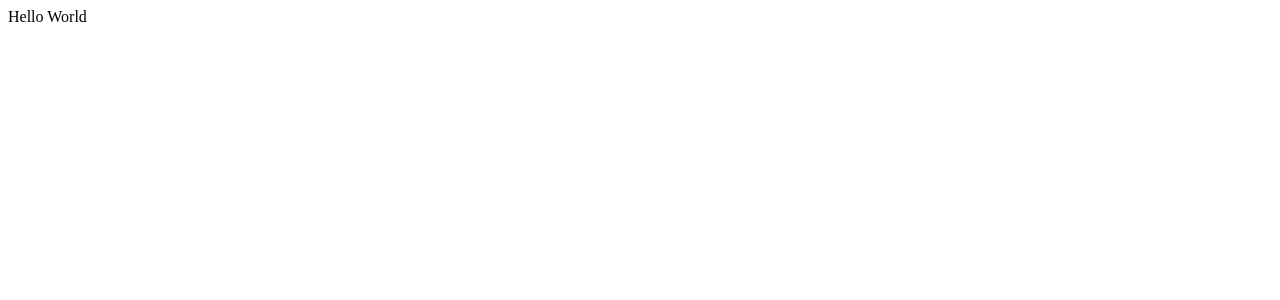
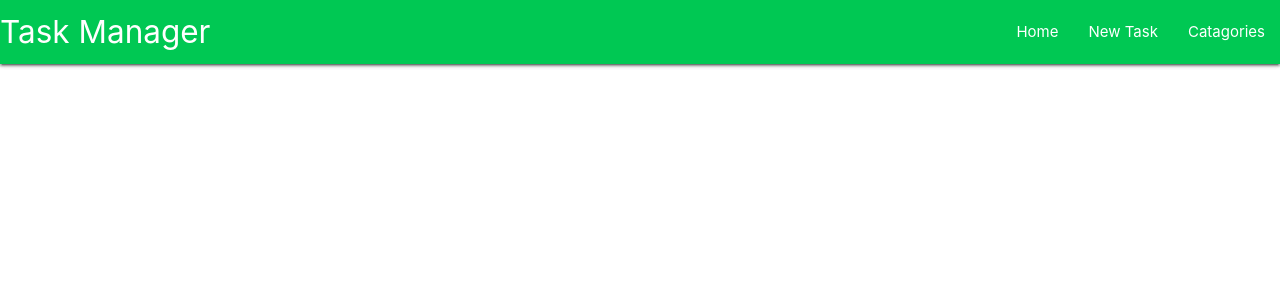
Before and after one commit to kosamad/taskmanager-app, a Flask app: page / in a window 1280 px wide. Before the commit the part shown is almost empty. Shown: the top 300 px of the page. Run offline with Flask 3, Linux system fonts and the light colour scheme.

Commit message:
navbar inputed on base.html with css and js folders ready.

```diff
--- a/taskmanager/templates/base.html
+++ b/taskmanager/templates/base.html
@@ -1,13 +1,52 @@
 <!DOCTYPE html>
 <html lang="en">
+
 <head>
     <meta charset="UTF-8">
     <meta name="viewport" content="width=device-width, initial-scale=1.0">
+    <!-- fontawesome CDN link -->
+    <link rel="stylesheet" href="https://cdnjs.cloudflare.com/ajax/libs/font-awesome/6.5.1/css/all.min.css"
+        integrity="sha512-DTOQO9RWCH3ppGqcWaEA1BIZOC6xxalwEsw9c2QQeAIftl+Vegovlnee1c9QX4TctnWMn13TZye+giMm8e2LwA=="
+        crossorigin="anonymous" referrerpolicy="no-referrer" />
+    <!-- Compiled and minified CSS from materialize-->
+    <link rel="stylesheet" href="https://cdnjs.cloudflare.com/ajax/libs/materialize/1.0.0/css/materialize.min.css"
+        type="text/css">
+    <!-- link to my custom css using templating language -->
+    <link rel="stylesheet" href="{{ url_for('static', filename='css/style.css') }}" type="text/css">
     <title>Task Manager</title>
 </head>
+
 <body>
+    <header>
+        <nav>
+            <nav class="green accent-4">
+                <!-- code for navbar from materialze -->
+                <!-- navbar at top of page -->
+                <div class="nav-wrapper">
+                    <a href="{{ url_for('home') }}" class="brand-logo">Task Manager</a>
+                    <a href="#" data-target="mobile-demo" class="sidenav-trigger"><i class="fas fa-bars">menu</i></a>
+                    <ul class="right hide-on-med-and-down">
+                        <li><a href="{{ url_for('home') }}">Home</a></li>
+                        <li><a href="">New Task</a></li>
+                        <li><a href="">Catagories</a></li>
 
-    Hello World
+                    </ul>
+                </div>
+            </nav>
+            <!-- mobile site sienav -->
+            <ul class="sidenav" id="mobile-demo">
+                <li><a href="{{ url_for('home') }}">Home</a></li>
+                <li><a href="">New Task</a></li>
+                <li><a href="">Catagories</a></li>
+            </ul>
+        </nav>
+    </header>
+
+    <!-- Compiled and minified JavaScript from materialize-->
+    <script src="https://cdnjs.cloudflare.com/ajax/libs/materialize/1.0.0/js/materialize.min.js"></script>
+    <!-- link to custom JS -->
+    <script src="{{ url_for('static', filenmae='js/script.js') }}"></script>
 
 </body>
+
 </html>
```
Also changed, not shown: taskmanager/static/css/style.css (added), taskmanager/static/js/script.js (added).
